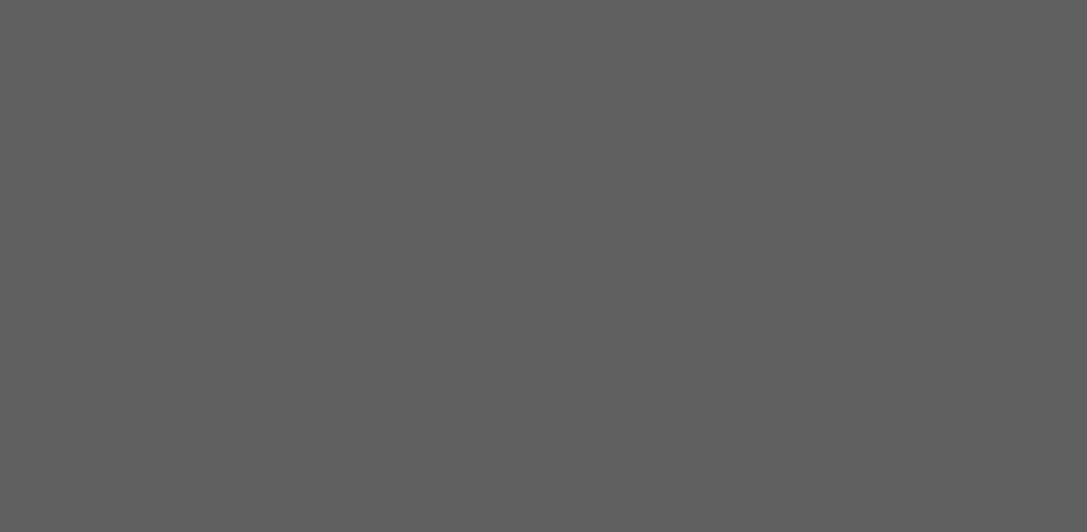
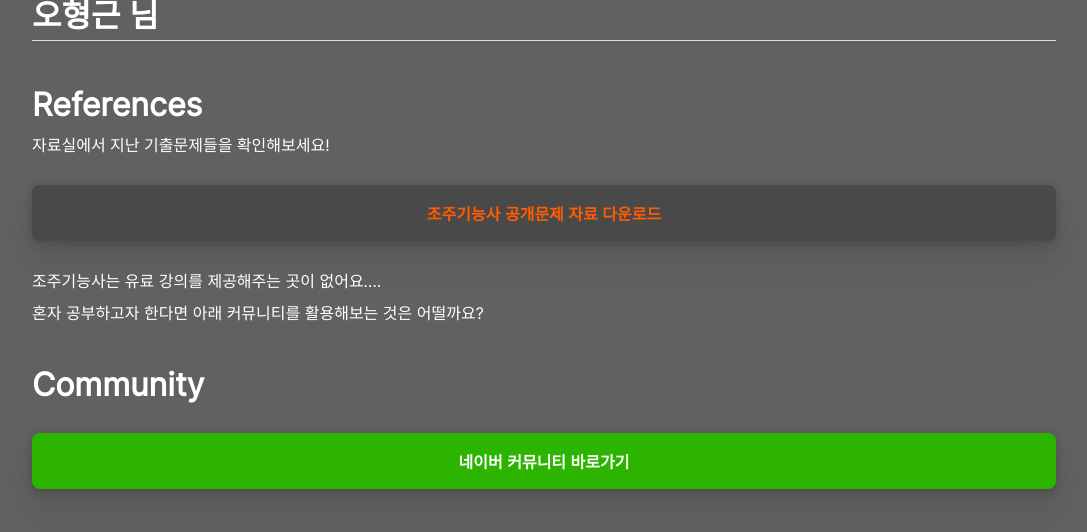
Before and after one commit to osamhack2022/Web_WILIM_TeamWILIM, a React (Create React App) app in the folder WEB(FE)/ts-wilim/: page /refCommunityPage in a window 1280 px wide. Before the commit this address had no page. Shown: the top 532 px of the page, without its empty margins (96-1183 px from the left). Built offline with nearby package versions, Linux system fonts and the light colour scheme.

Commit message:
add goal & community

```diff
--- a/WEB(FE)/ts-wilim/src/App.tsx
+++ b/WEB(FE)/ts-wilim/src/App.tsx
@@ -2,12 +2,16 @@ import { Layout } from "./layout/Layout";
 import { Route, Routes } from "react-router-dom";
 import { LoginPage } from "./pages/loginPage";
 import { CreateAccountPage } from "./pages/creatAccountPage";
+import { GoalPlanPage } from "./pages/goalPlanPage";
+import { RefCommunityPage } from "./pages/refCommunityPage";
 
 function App() {
   return (
     <Routes>
       <Route path="/" element={<LoginPage />}/>
       <Route path="/createAccountPage" element={<CreateAccountPage />}/>
+      <Route path="/goalPlanPage" element={<GoalPlanPage />} />
+      <Route path="/refCommunityPage" element={<RefCommunityPage />} />
 
       <Route path="/test" element={<Layout />} />
     </Routes>
--- /dev/null
+++ b/WEB(FE)/ts-wilim/src/pages/goalPlanPage.tsx
@@ -0,0 +1,52 @@
+import { Flex } from "../components/atom/flex";
+import { Line } from "../components/atom/line";
+import { MarginBox } from "../components/atom/marginBox";
+import { Text } from "../components/atom/text";
+import { GoalCard } from "../components/organism/goalCard";
+import { PlanCard } from "../components/organism/planCard";
+import { BaseStyles } from "../components/theme";
+import { UserTitle } from "../components/molecule/userTitle";
+
+export const GoalPlanPage = () => {
+  return (
+    <Flex flexDirection="column" alignItems="center">
+      <UserTitle />
+      <MarginBox marginBottom="2rem" />
+      <Flex
+        flexDirection="column"
+        justifyContent="flex-start"
+        width="calc(80% + 2rem)"
+      >
+        <Text
+          innerText="Goal"
+          color="white"
+          fontSize={BaseStyles.Text.Heading2}
+          fontWeight={BaseStyles.Text.Border0}
+        />
+      </Flex>
+      <MarginBox marginBottom="1rem" />
+      <GoalCard />
+      <MarginBox marginBottom="2rem" />
+      <Line
+          width="30%"
+          height="1px"
+          color={BaseStyles.Color.Black2}
+        />
+      <MarginBox marginBottom="2rem" />
+      <Flex
+        flexDirection="column"
+        justifyContent="flex-start"
+        width="calc(80% + 2rem)"
+      >
+        <Text
+          innerText="Plan"
+          color="white"
+          fontSize={BaseStyles.Text.Heading2}
+          fontWeight={BaseStyles.Text.Border0}
+        />
+      </Flex>
+      <MarginBox marginBottom="1rem" />
+      <PlanCard />
+    </Flex>
+  );
+};
--- /dev/null
+++ b/WEB(FE)/ts-wilim/src/pages/refCommunityPage.tsx
@@ -0,0 +1,77 @@
+import { Button } from "../components/atom/button";
+import { Flex } from "../components/atom/flex";
+import { MarginBox } from "../components/atom/marginBox";
+import { Text } from "../components/atom/text";
+import { UserTitle } from "../components/molecule/userTitle";
+import { BaseStyles } from "../components/theme";
+import { useSelector } from "react-redux";
+import { ReducerType } from "../store/rootReducer";
+
+export const RefCommunityPage = () => {
+  const goal = useSelector((state: ReducerType) => state.userInfo.goal);
+  return (
+    <Flex flexDirection="column" alignItems="center">
+      <UserTitle />
+      <MarginBox marginBottom="3rem" />
+      <Flex flexDirection="column" justifyContent="flex-start" width="80%">
+        <Text
+          innerText="References"
+          color="white"
+          fontSize={BaseStyles.Text.Heading2}
+          fontWeight={BaseStyles.Text.Border0}
+        />
+        <MarginBox marginBottom="1rem" />
+        <Text
+          innerText="자료실에서 지난 기출문제들을 확인해보세요!"
+          color="white"
+          fontSize={BaseStyles.Text.Heading4}
+          fontWeight={BaseStyles.Text.Border3}
+        />
+      </Flex>
+      <MarginBox marginBottom="2rem" />
+      <Button
+        innerText={`${goal} 공개문제 자료 다운로드`}
+        width="80%"
+        color={BaseStyles.Color.Orange3}
+        backgroundColor={BaseStyles.Color.Black4}
+        hoverColor={BaseStyles.Color.Black3}
+        onClick={() => console.log("공개문제 다운로드!")}
+      />
+      <MarginBox marginBottom="2rem" />
+      <Flex flexDirection="column" justifyContent="flex-start" width="80%">
+      <Text
+          innerText="조주기능사는 유료 강의를 제공해주는
+          곳이 없어요...."
+          color="white"
+          fontSize={BaseStyles.Text.Heading4}
+          fontWeight={BaseStyles.Text.Border3}
+        />
+        <MarginBox marginBottom="1rem" />
+        <Text
+          innerText="혼자 공부하고자 한다면 아래 커뮤니티를 활용해보는 것은 어떨까요?"
+          color="white"
+          fontSize={BaseStyles.Text.Heading4}
+          fontWeight={BaseStyles.Text.Border3}
+        />
+      </Flex>
+      <MarginBox marginBottom="3rem" />
+      <Flex flexDirection="column" justifyContent="flex-start" width="80%">
+        <Text
+          innerText="Community"
+          color="white"
+          fontSize={BaseStyles.Text.Heading2}
+          fontWeight={BaseStyles.Text.Border0}
+        />
+      </Flex>
+      <MarginBox marginBottom="2rem" />
+      <Button
+        innerText="네이버 커뮤니티 바로가기"
+        width="80%"
+        color="white"
+        backgroundColor="#2DB400"
+        hoverColor={BaseStyles.Color.Lime1}
+        onClick={() => console.log("커뮤니티 바로가기!")}
+      />
+    </Flex>
+  );
+};
```
